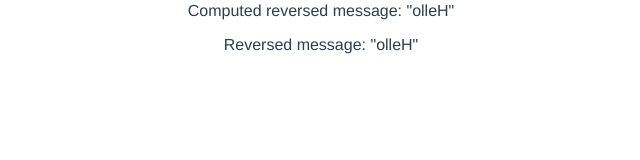
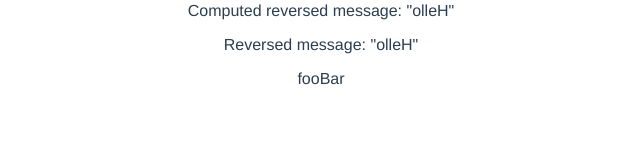
Before and after one commit to DevilMayCry6/proj, a Vue app: page /jssxhztq in a window 1280 px wide. Shown: the part 134-294 px from the top of the page, without its empty margins (319-959 px from the left). Built offline with nearby package versions, Linux system fonts and the light colour scheme.

Commit message:
计算属性

```diff
--- a/src/components/Jssxhztq.vue
+++ b/src/components/Jssxhztq.vue
@@ -7,6 +7,7 @@
         </div>
         <div>
             <p>Reversed message: "{{ rM() }}"</p>
+            <div>{{ fullName }}</div>
         </div>
     </div>
 </template>
@@ -14,19 +15,39 @@
 export default {
     data(){
         return{
-            message:'Hello'
+            message:'Hello',
+
+            firstName:"foo",
+            lastName:"Bar"
         }
     },
     computed:{
         reversedMessage:function(){
             return this.message.split('').reverse().join('')
+        },
+        now:function(){
+            return Data.now()
+        },
+
+        fullName:{
+            get:function(){
+                return this.firstName + ' ' + this.lastName
+            },
+            set:function(newValue){
+                var names = newvalue.split('')
+                this.firstName = names[0]
+                this.lastName = names[name.length -1]
+            }
+        },
+
+        fullName:function(){
+            return this.firstName +'' + this.lastName
         }
-
     },
     methods: {
-    rM: function () {
-        return this.message.split('').reverse().join('')
-    }
+        rM: function () {
+            return this.message.split('').reverse().join('')
+        }
     }
 }
 </script>
```
